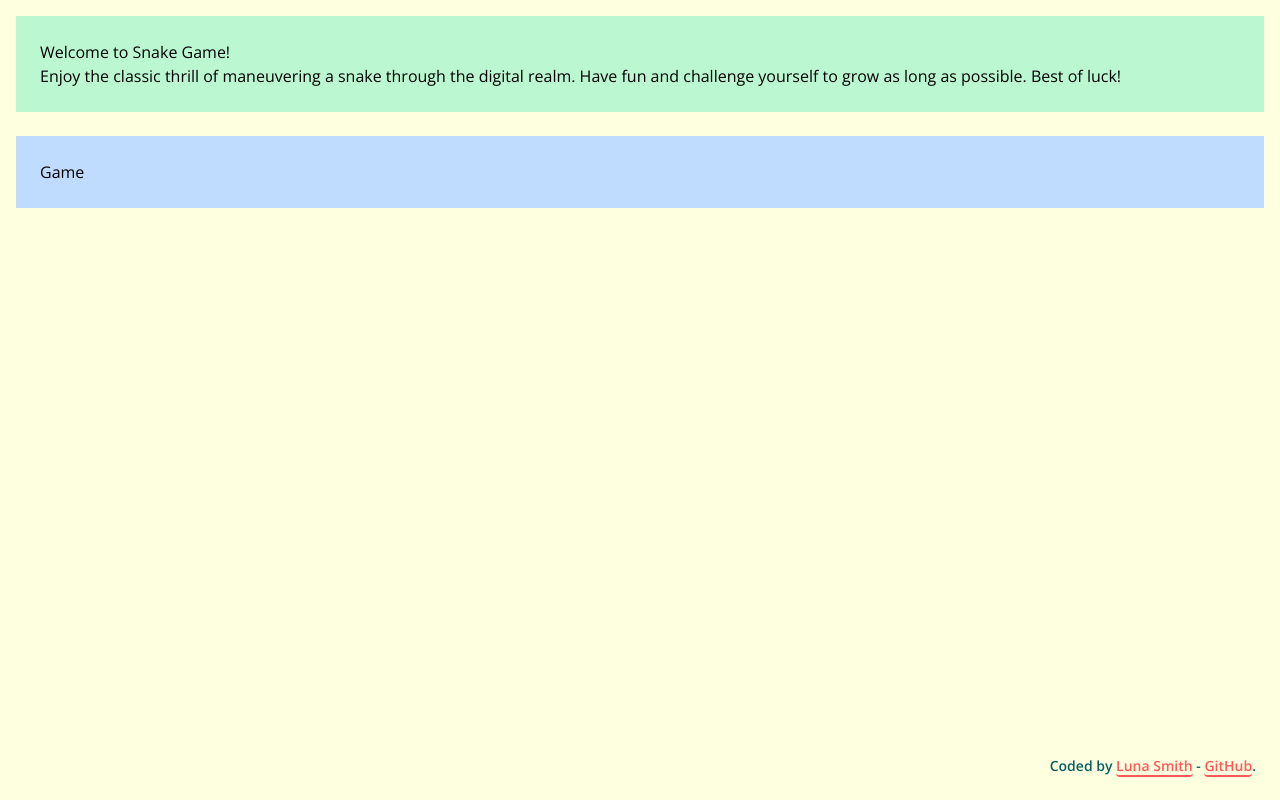
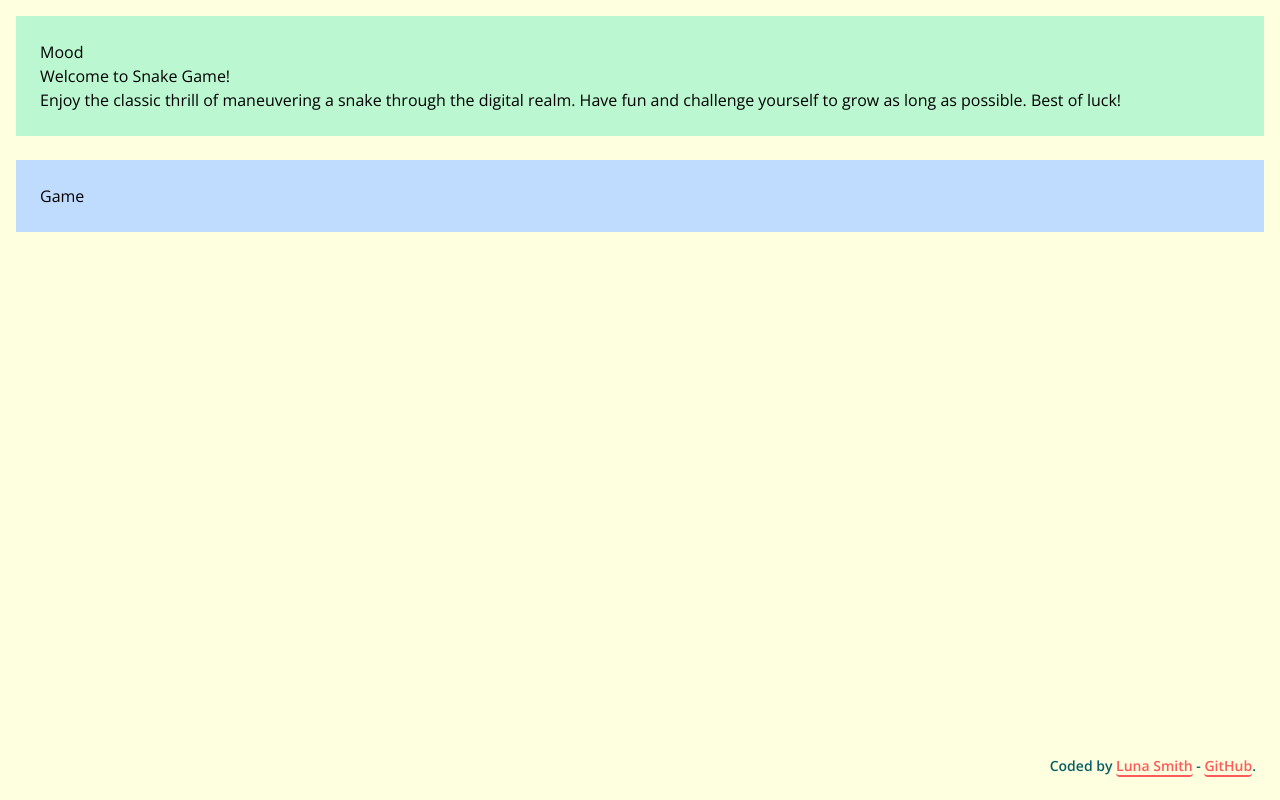
Before and after one commit to Lu-Smith/snake_game_vue_tailwindcss, a Vue app: page / in a window 1280 px wide. Built offline with nearby package versions, Linux system fonts and the light colour scheme.

Commit message:
Added icons to index.html

```diff
--- a/index.html
+++ b/index.html
@@ -4,10 +4,12 @@
     <meta charset="UTF-8" />
     <link rel="icon" type="image/svg+xml" href="/vite.svg" />
     <meta name="viewport" content="width=device-width, initial-scale=1.0" />
+    <!-- icons -->
+    <link rel="stylesheet" href="https://fonts.googleapis.com/css2?family=Material+Symbols+Outlined:opsz,wght,FILL,GRAD@24,400,0,0" />
     <title>Snake Game</title>
   </head>
   <body class="bg-bgColor m-4 h-100">
-    <div id="app" ></div>
+    <div id="app"></div>
     <script type="module" src="/src/main.ts"></script>
   </body>
 </html>
--- a/src/components/Header.vue
+++ b/src/components/Header.vue
@@ -1,5 +1,6 @@
 <template>
     <div>
+        <div>Mood</div>
         <h1>Welcome to Snake Game! </h1>
         <p>Enjoy the classic thrill of maneuvering a snake through the digital realm. Have fun and challenge yourself to grow as long as possible. Best of luck!</p>
     </div>
```
